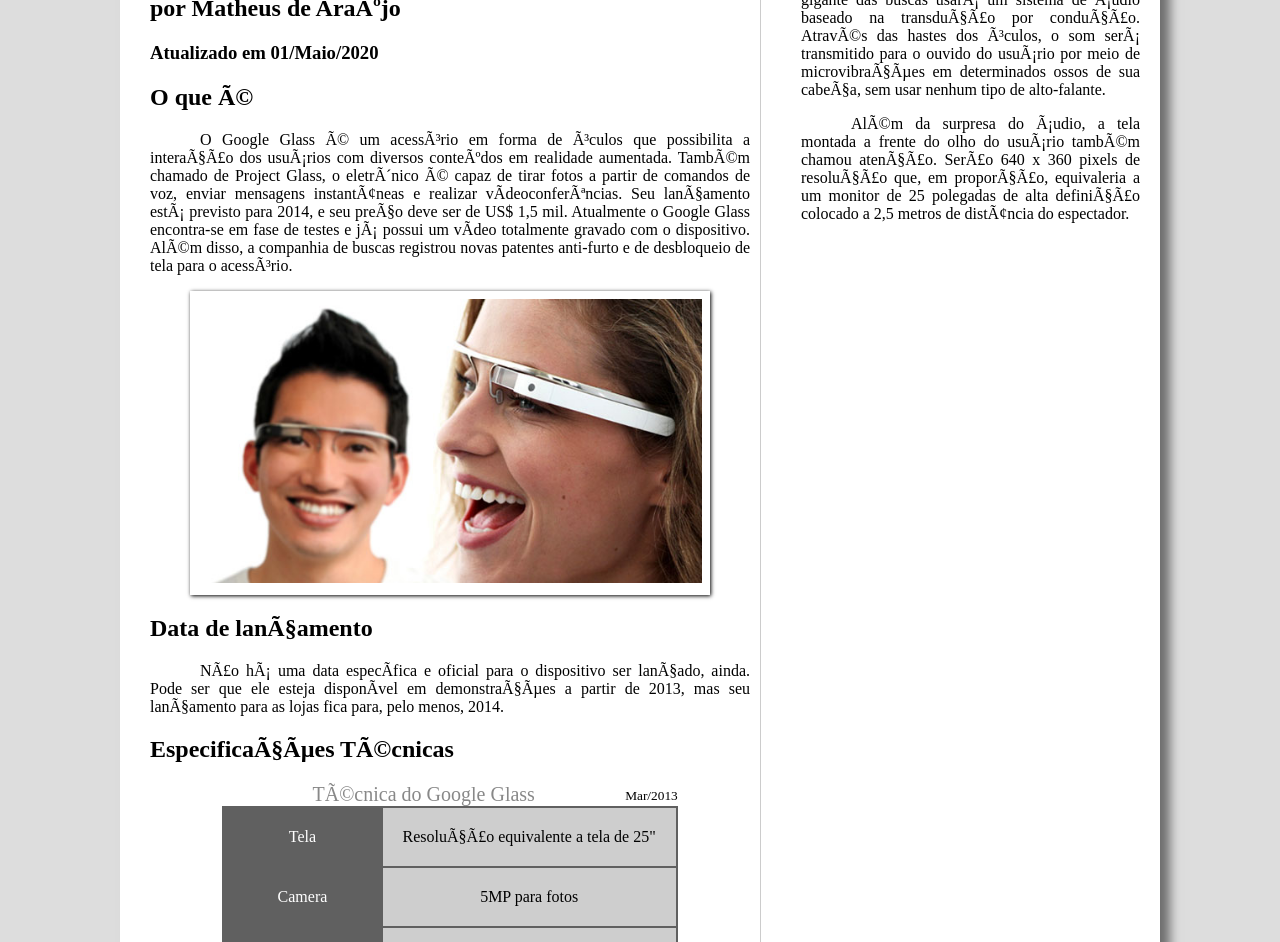
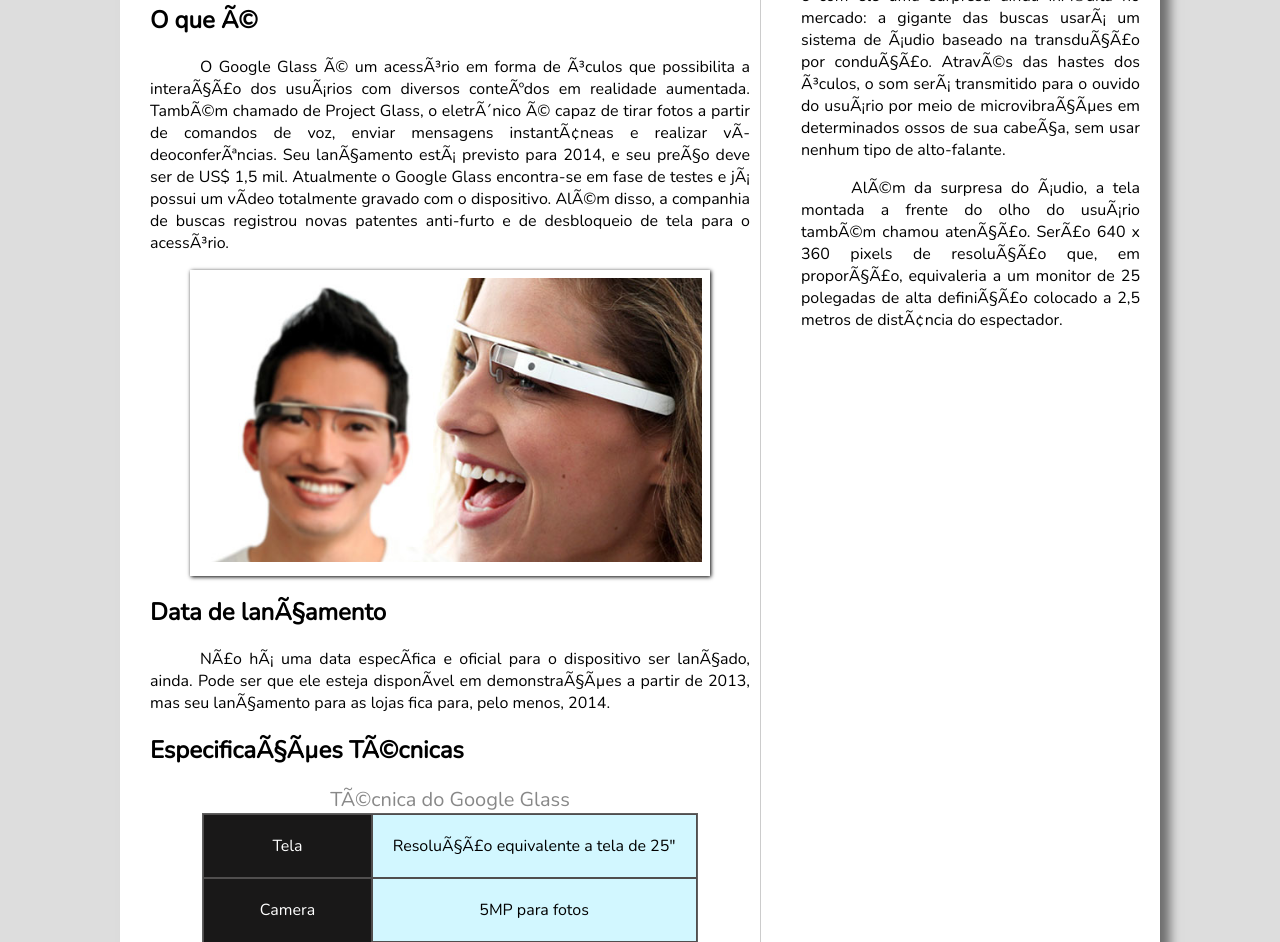
Before and after one commit to matheus-de-araujo/google-glass, a plain HTML site: page index.html in a window 1280 px wide. Shown: the part 308-1250 px from the top of the page. Drawn offline with nearby package versions, Linux system fonts and the light colour scheme.

Commit message:
Ajustes no layout

```diff
--- a/index.html
+++ b/index.html
@@ -32,9 +32,7 @@
     <section id="corpo">
       <hgroup>
       <h3>Tecnologia > Inovações Saiba</h3>
-      <h1>tudo sobre o Google Glass</h1>
-      <h2>por Matheus de Araújo</h2>
-      <h3>Atualizado em 01/Maio/2020</h3>
+      <h1>Tudo sobre o Google Glass</h1>
       </hgroup>
 
       <h2>O que é</h2>
@@ -54,11 +52,11 @@
 
       <h2>Especificações Técnicas</h2>
       <table id="tabelaspec">
-        <caption>Técnica do Google Glass <span>Mar/2013</span> </caption>
+        <caption>Técnica do Google Glass</caption>
 
         <tr><td class="ce">Tela</td><td class = "cd">Resolução equivalente a tela de 25"</td></tr>
         <tr><td rowspan="2" class="ce">Camera</td><td class = "cd">5MP para fotos</td></tr>
-        <tr><td  class = "cd">720p para vídeos</td></tr>
+        <tr><td class = "cd">720p para vídeos</td></tr>
         <tr><td rowspan="2" class="ce">Conectividade</td><td class = "cd">Wi-Fi</td></tr>
         <tr><td class="cd">Bluetooth</td></tr>
         <tr><td class="ce">Memória Interna</td><td class = "cd">12GB</td></tr>
@@ -69,9 +67,8 @@
       tela de LCD ou AMOLED na parte superior e em frente aos olhos do usuário. Com o uso de uma câmera e GPS, você pode se situar,	assim como selecionar opções com o movimento da cabeça</p>
 
       <h2>O que você pode fazer com o Google Glasses</h2>
-      <p>O vídeo de divulgação do Google mostra que você pode se transformar em uma espécie de “super-humano”, já que o aparelho pode indicar a quantos metros você está de seu destino, se o metrô está aberto ou fechado, mostrar o clima, agenda e até mesmo permitir que você marque encontros apenas com comandos de voz. [AQUI ENTRA UM VÍDEO] Outras Notícias Vídeo mais recente</p>
+      <p>O vídeo de divulgação do Google mostra que você pode se transformar em uma espécie de “super-humano”, já que o aparelho pode indicar a quantos metros você está de seu destino, se o metrô está aberto ou fechado, mostrar o clima, agenda e até mesmo permitir que você marque encontros apenas com comandos de voz.</p>
 
-      [AQUI ENTRA UM VÍDEO]
     </section>
     <aside id="lateral">
       <h3>Novidades no Glass</h3>
--- a/style.css
+++ b/style.css
@@ -1,11 +1,8 @@
 @charset "UTF-8";
-@import url('https://fonts.googleapis.com/css2?family=Titillium+Web&display=swap');
-@font-face {
-  font-family: 'fontlogo';
-  src: url(fonts/bubblegum-sans-regular.otf);
-}
+@import url('https://fonts.googleapis.com/css2?family=Nunito:wght@300&display=swap');
 body {
   background-color: #dddddd;
+  font-family: 'Nunito', 'sans-serif';
 }
 div#interface {
   background-color: white;
@@ -117,17 +114,17 @@ table#tabelaspec {
   vertical-align: center;
 }
 table#tabelaspec td {
-  border: 1px #606060 solid;
+  border: 1px #504e4e solid;
   padding: 20px;
 }
 table#tabelaspec td.ce {
     color: #ffffff;
-    background-color: #606060;
+    background-color: #191818;
     box-align: top;
     vertical-align: top;
 }
 table#tabelaspec td.cd {
-    background-color: #cecece;
+    background-color: #d2f7ff;
 
 }
 table#tabelaspec caption {
```
